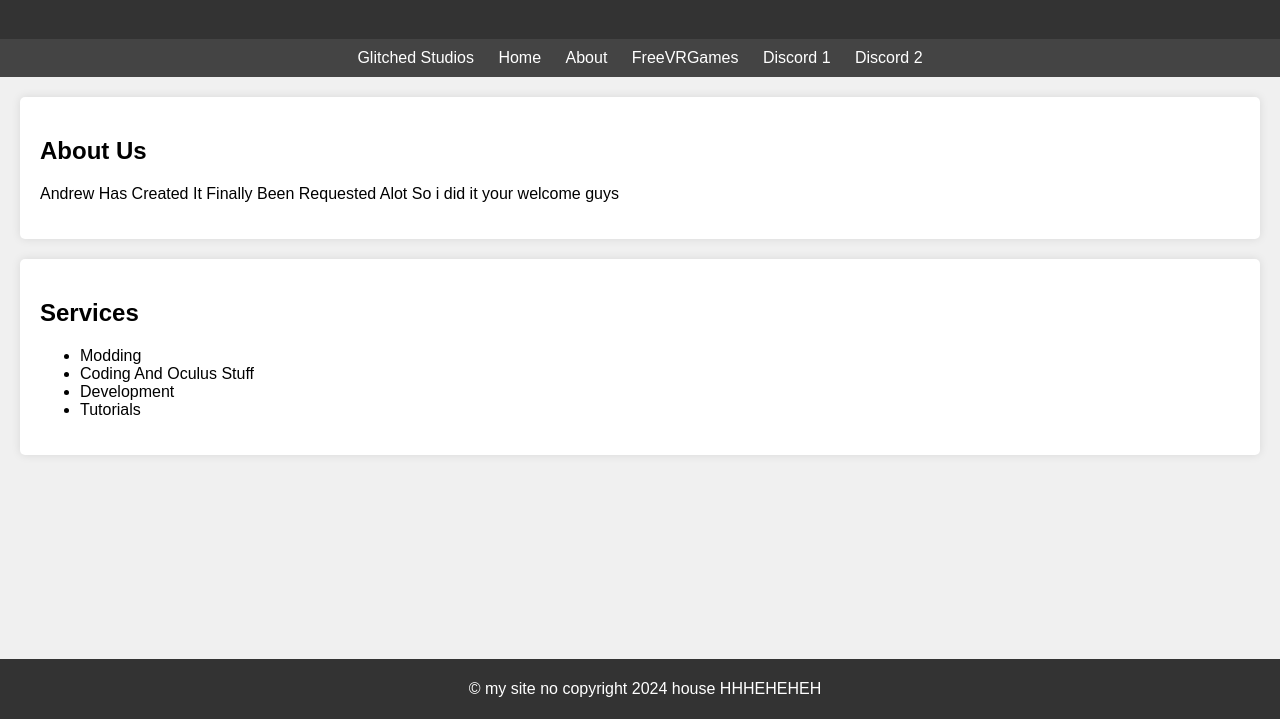
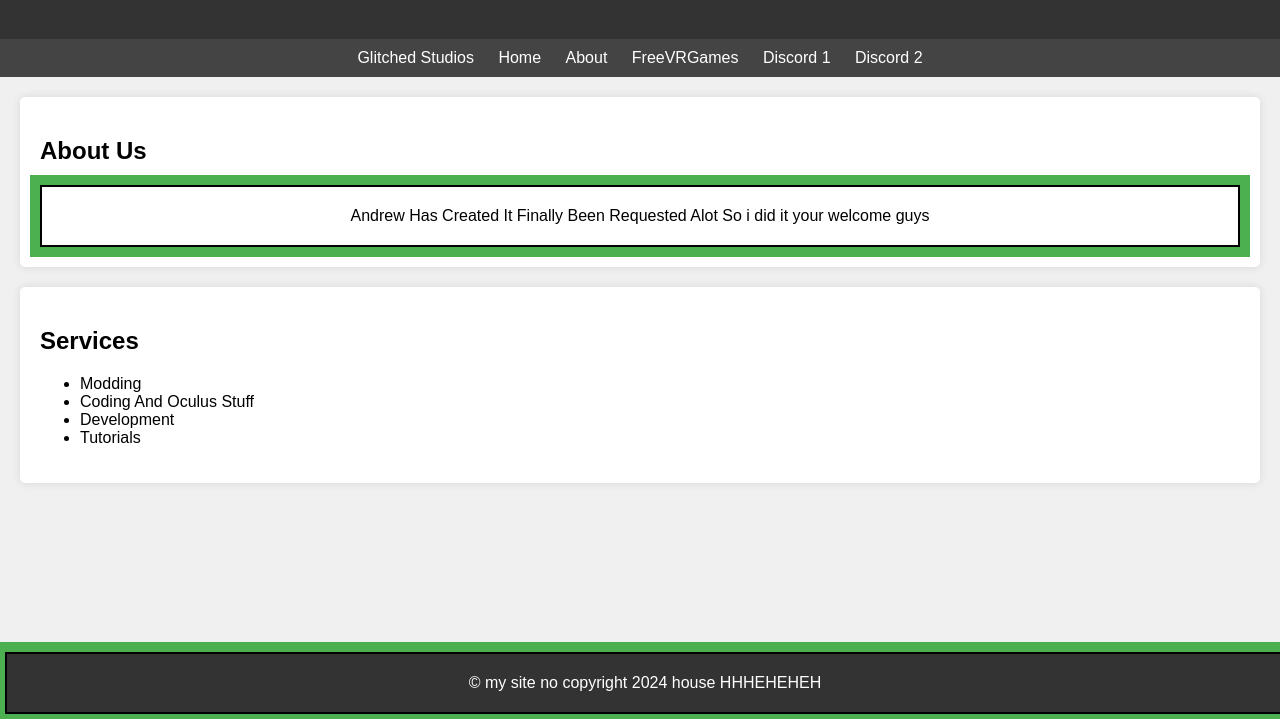
Before and after one commit to Glitched-Studios-Offical/Official-Website, a plain HTML site: page Andrews-House/OculusModding.html in a window 1280 px wide. Shown: the part 81-800 px from the top of the page. Drawn offline with Linux system fonts and the light colour scheme.

Commit message:
Update OculusModding.html
Signed-off-by: AndrewClient <163045920+AndrewClient@users.noreply.github.com>

```diff
--- a/Andrews-House/OculusModding.html
+++ b/Andrews-House/OculusModding.html
@@ -46,6 +46,13 @@
             bottom: 0;
             width: 100%;
         }
+        p {
+  border: 2px solid black;
+  outline: #4CAF50 solid 10px;
+  margin: auto;
+  padding: 20px;
+  text-align: center;
+}
     </style>
 </head>
 <body>
```
